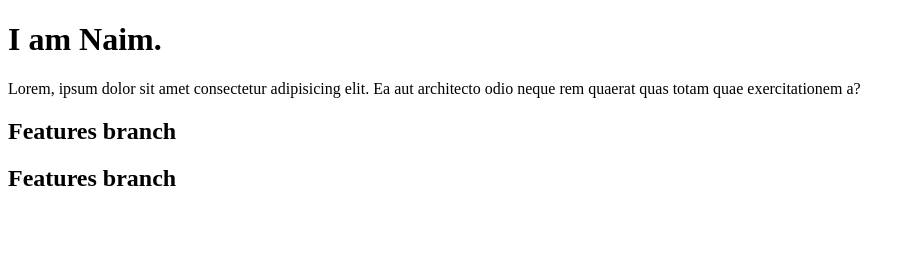
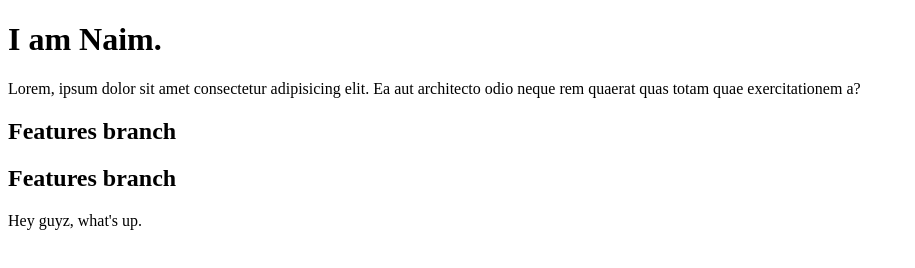
Before and after one commit to MohammadNaimKhan24/developer-repository, a plain HTML site: page index.html in a window 1280 px wide. Shown: the whole page, without its empty margins (0-915 px from the left). Drawn offline with Linux system fonts and the light colour scheme.

Commit message:
Update index.html

```diff
--- a/index.html
+++ b/index.html
@@ -14,6 +14,7 @@
     </p>
     <h2>Features branch</h2>
     <h2>Features branch</h2>
+    <p>Hey guyz, what's up.</p>
 </body>
 
 </html>
```
